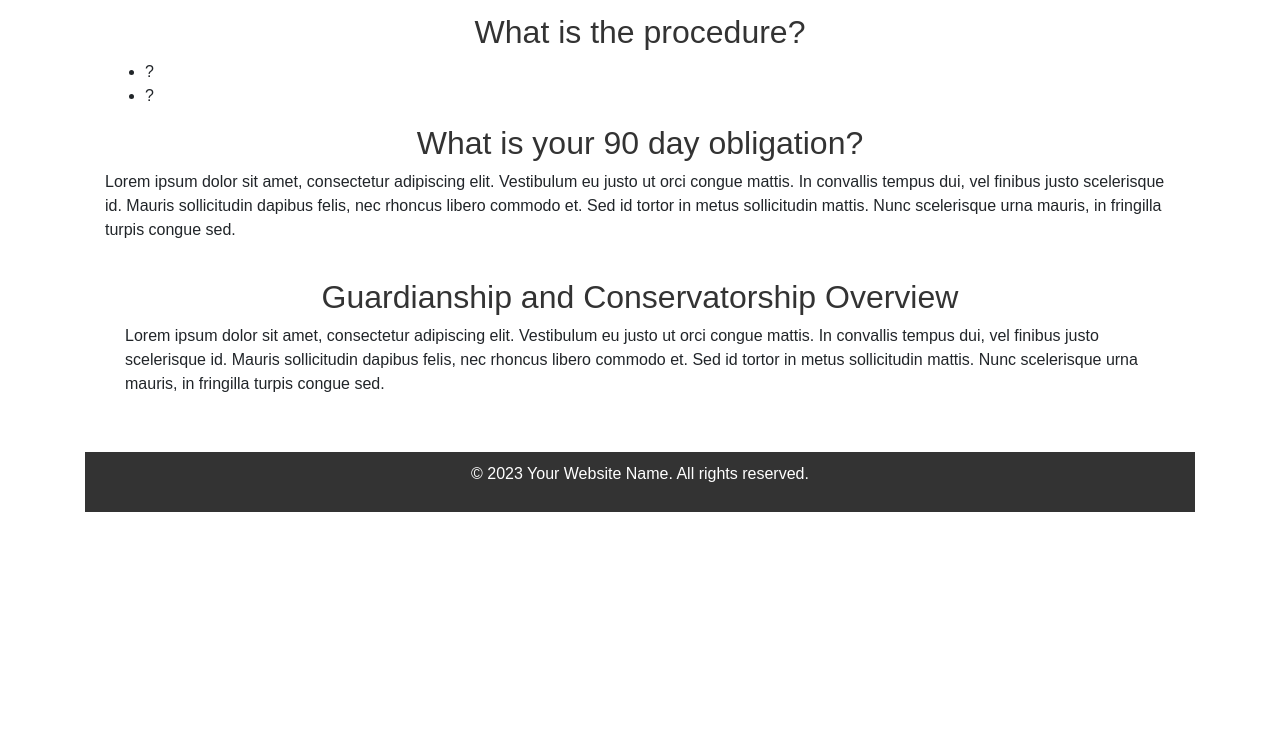
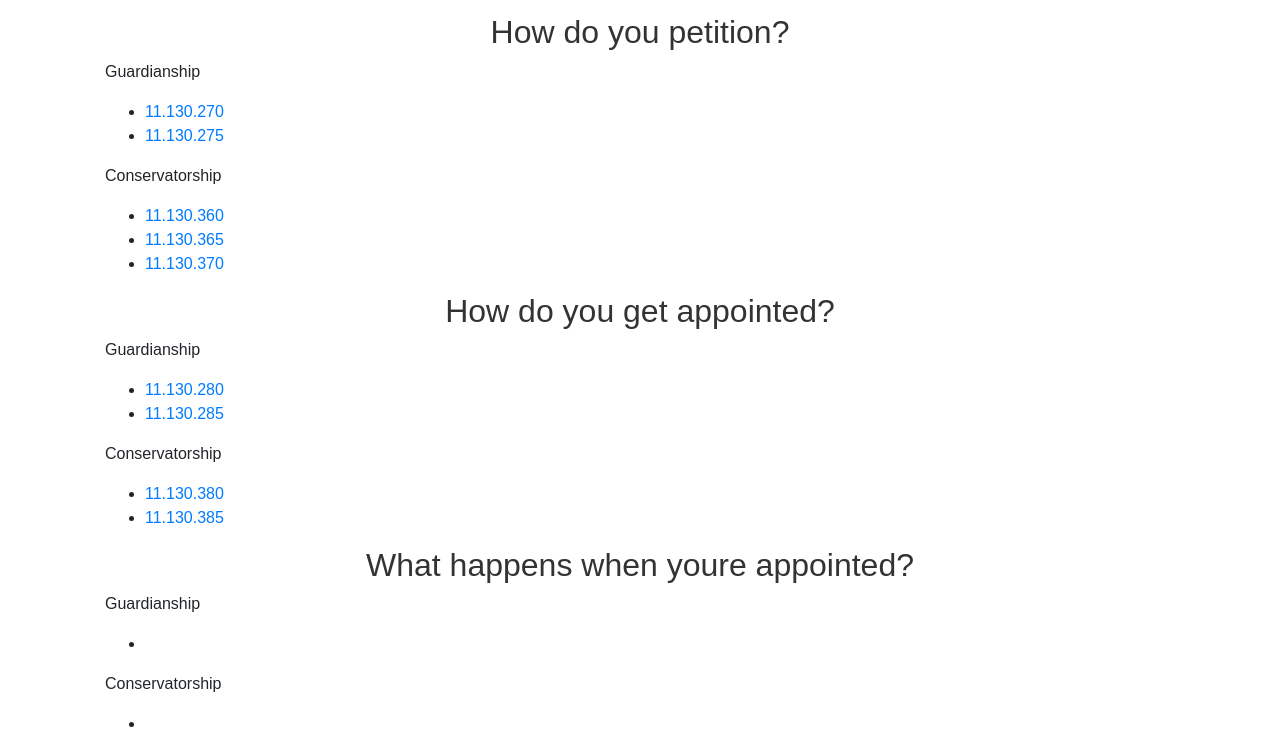
Before and after one commit to LuisMejia1020/Wa-State-Guardianship-and-Conservatorship, a plain HTML site: page index.html in a window 1280 px wide. Shown: the part 572-1321 px from the top of the page. Before the commit the page ends 1084 px from the top, so only its background shows below. Drawn offline with nearby package versions, Linux system fonts and the light colour scheme; a script that the page names is missing.

Commit message:
Secciones informativas de procesos

```diff
--- a/index.html
+++ b/index.html
@@ -77,6 +77,16 @@
       </div>
     </div>
 
+    <div class="btn-group">
+      <button type="button" class="btn btn-secondary">Additional information</button>
+      <button type="button" class="btn btn-secondary dropdown-toggle dropdown-toggle-split" data-toggle="dropdown">
+      </button>
+      <div class="dropdown-menu">
+        <a class="dropdown-item" href="#"></a>
+        <a class="dropdown-item" href="#"></a>
+      </div>
+    </div>
+
   <main>
     <section id="intro">
       <h2>Welcome to our educational website!</h2>
@@ -86,6 +96,70 @@
     <section id="what?">
       <h2>Do you need a Guardian or a Conservator or both?</h2>
       <p>Lorem ipsum dolor sit amet, consectetur adipiscing elit. Vestibulum eu justo ut orci congue mattis. In convallis tempus dui, vel finibus justo scelerisque id. Mauris sollicitudin dapibus felis, nec rhoncus libero commodo et. Sed id tortor in metus sollicitudin mattis. Nunc scelerisque urna mauris, in fringilla turpis congue sed.</p>
+    </section>
+
+    <section id="what?">
+      <h2>How do you petition?</h2>
+      <p>Guardianship</p>
+      <ul>
+          <li> <a href="https://app.leg.wa.gov/RCW/default.aspx?cite=11.130.270#:~:text=(1)%20A%20person%20interested%20in,a%20guardian%20for%20the%20adult.&text=(j)%20Whether%20the%20respondent%20needs,court%20or%20understand%20court%20proceedings.">11.130.270</a></li>
+            <li>
+              <a href="https://app.leg.wa.gov/RCW/default.aspx?cite=11.130.275">11.130.275 </a>
+            </li>
+      </ul>
+
+      <p>Conservatorship</p>
+      <ul>
+          <li>
+            <a href="https://app.leg.wa.gov/RCW/default.aspx?cite=11.130.360">11.130.360</a>
+          </li>
+          <li>
+            <a href="https://app.leg.wa.gov/RCW/default.aspx?cite=11.130.365">11.130.365</a>
+          </li>
+          <li>
+            <a href="https://app.leg.wa.gov/RCW/default.aspx?cite=11.130.370">11.130.370</a>
+          </li>
+      </ul>
+    </section>
+
+    <section id="what?">
+      <h2>How do you get appointed?</h2>
+      <p>Guardianship</p>
+      <ul>
+        <li>
+          <a href="https://app.leg.wa.gov/RCW/default.aspx?cite=11.130.280">11.130.280</a>
+        </li>
+        <li>
+          <a href="https://app.leg.wa.gov/RCW/default.aspx?cite=11.130.285">11.130.285</a>
+        </li>
+      </ul>
+
+      <p>Conservatorship</p>
+      <ul>
+        <li>
+          <a href="https://app.leg.wa.gov/RCW/default.aspx?cite=11.130.380">11.130.380</a>
+        </li>
+        <li>
+          <a href="https://app.leg.wa.gov/RCW/default.aspx?cite=11.130.385">11.130.385</a>
+        </li>
+      </ul>
+    </section>
+
+    <section id="">
+      <h2>What happens when youre appointed?</h2>
+      <p>Guardianship</p>
+      <ul>
+        <li>
+
+        </li>
+      </ul>
+
+      <p>Conservatorship</p>
+      <ul>
+        <li>
+
+        </li>
+      </ul>
     </section>
 
     <section id="what?">
```
